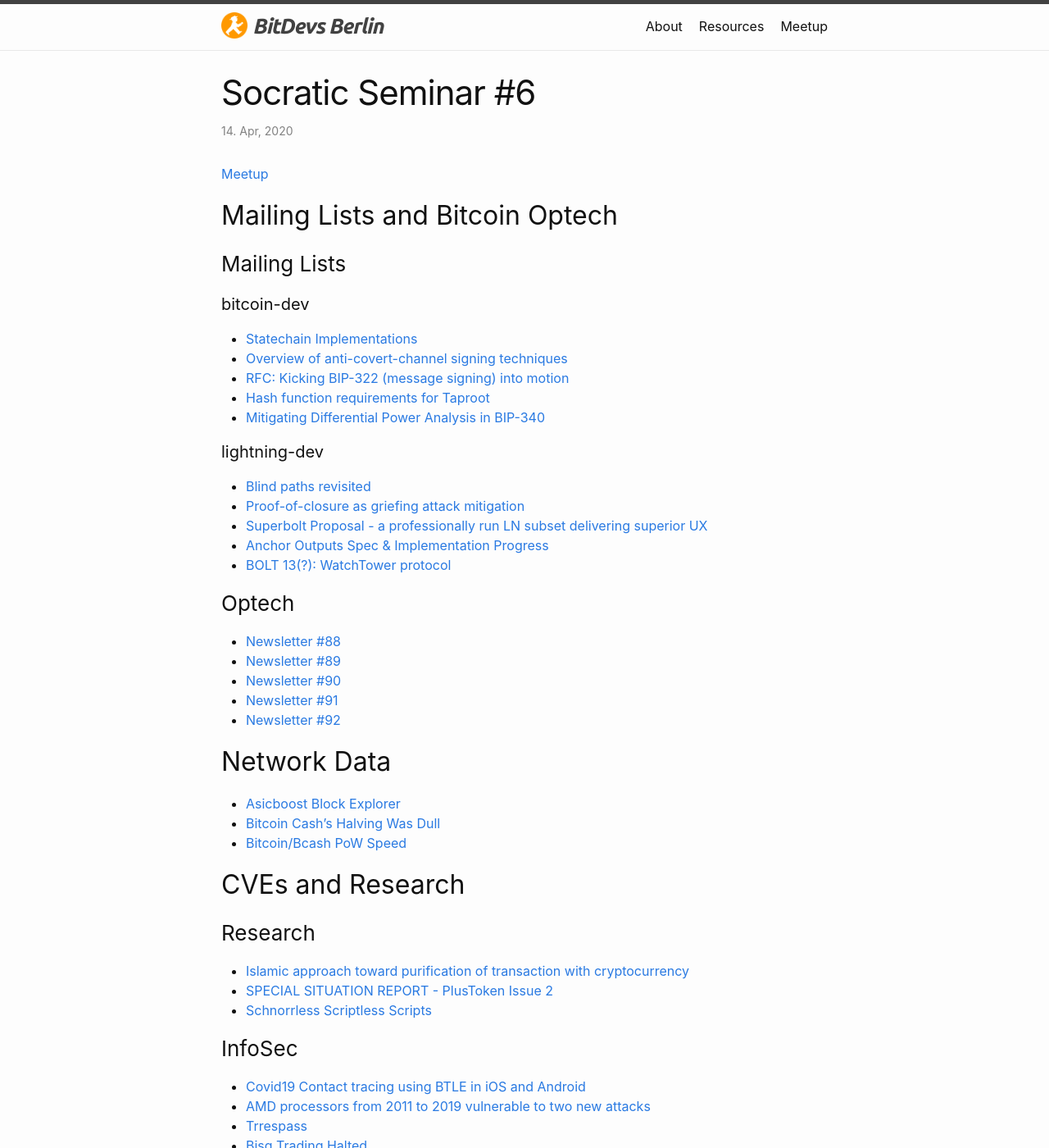
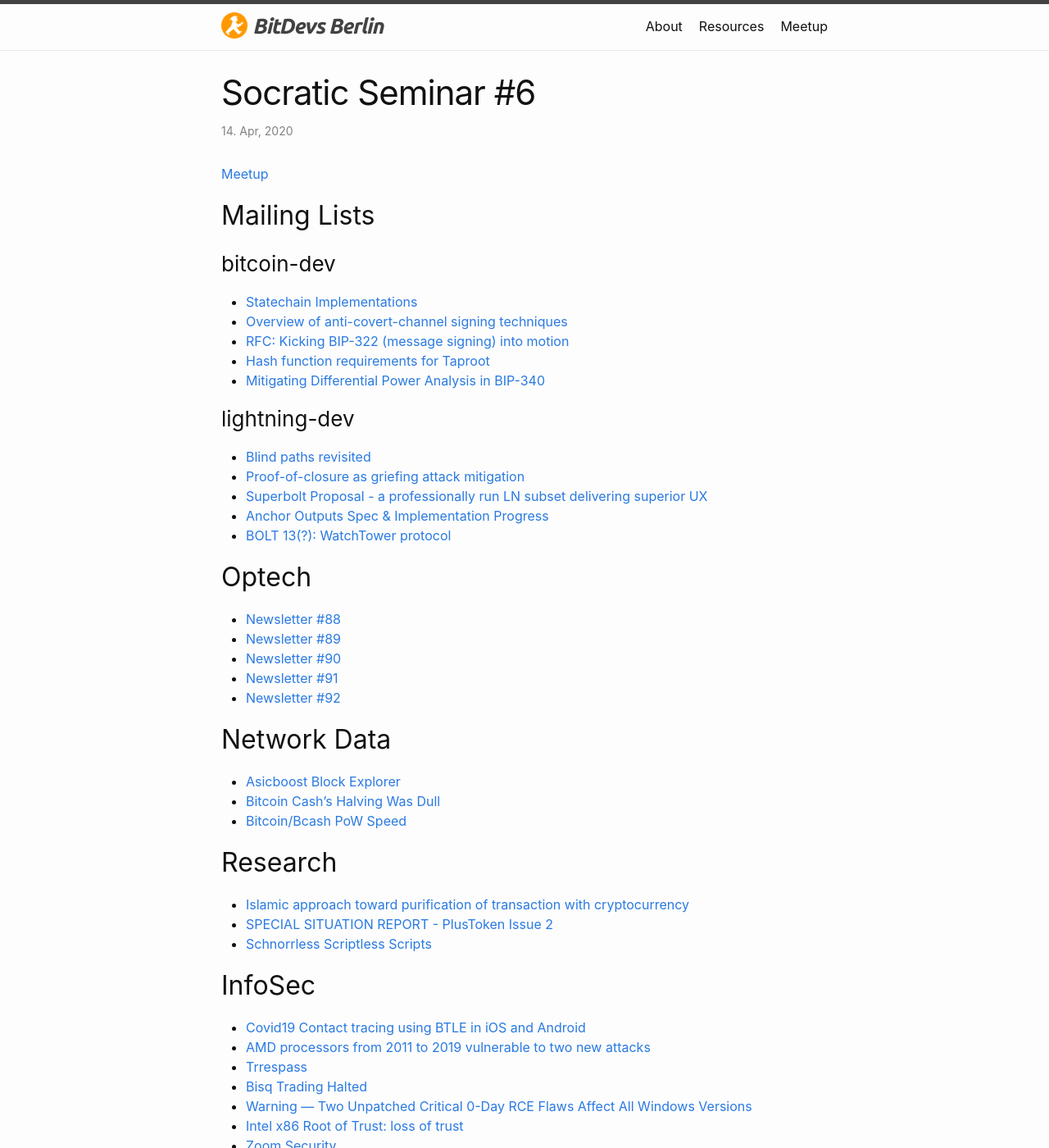
Before and after one commit to fjahr/bitdevsberlin, a Jekyll site: the page built from _posts/2020-04-14-socratic-seminar-6.md, in a window 1280 px wide and 1400 px high. Shown: the whole window at 82% size. Built offline with Jekyll 4.4.1, drawn with Linux system fonts in a browser that asks for light colours.

Commit message:
Small fixups in #6

```diff
--- a/_posts/2020-04-14-socratic-seminar-6.md
+++ b/_posts/2020-04-14-socratic-seminar-6.md
@@ -5,11 +5,9 @@ title: "Socratic Seminar #6"
 
 [Meetup](https://www.meetup.com/Bitcoin-Lab-Berlin/events/267904131/)
 
-## Mailing Lists and Bitcoin Optech
+## Mailing Lists
 
-### Mailing Lists
-
-#### bitcoin-dev
+### bitcoin-dev
 
 - [Statechain Implementations](https://lists.linuxfoundation.org/pipermail/bitcoin-dev/2020-March/017714.html)
 - [Overview of anti-covert-channel signing techniques](https://lists.linuxfoundation.org/pipermail/bitcoin-dev/2020-March/017667.html)
@@ -17,7 +15,7 @@ title: "Socratic Seminar #6"
 - [Hash function requirements for Taproot](https://lists.linuxfoundation.org/pipermail/bitcoin-dev/2020-March/017670.html)
 - [Mitigating Differential Power Analysis in BIP-340](https://lists.linuxfoundation.org/pipermail/bitcoin-dev/2020-March/017709.html)
 
-#### lightning-dev
+### lightning-dev
 
 - [Blind paths revisited](https://lists.linuxfoundation.org/pipermail/lightning-dev/2020-March/002587.html)
 - [Proof-of-closure as griefing attack mitigation](https://lists.linuxfoundation.org/pipermail/lightning-dev/2020-April/002608.html)
@@ -25,7 +23,7 @@ title: "Socratic Seminar #6"
 - [Anchor Outputs Spec & Implementation Progress](https://lists.linuxfoundation.org/pipermail/lightning-dev/2020-March/002607.html)
 - [BOLT 13(?): WatchTower protocol](https://lists.linuxfoundation.org/pipermail/lightning-dev/2020-March/002586.html)
 
-### Optech
+## Optech
 
 - [Newsletter #88](https://bitcoinops.org/en/newsletters/2020/03/11/)
 - [Newsletter #89](https://bitcoinops.org/en/newsletters/2020/03/18/)
@@ -39,15 +37,13 @@ title: "Socratic Seminar #6"
 - [Bitcoin Cash’s Halving Was Dull](https://www.coindesk.com/bitcoin-cash-halving-was-dull-bitcoins-may-be-much-the-same)
 - [Bitcoin/Bcash PoW Speed](https://fork.lol/pow/speed)
 
-## CVEs and Research
-
-### Research
+## Research
 
 - [Islamic approach toward purification of transaction with cryptocurrency](http://www.jatit.org/volumes/Vol98No6/12Vol98No6.pdf)
 - [SPECIAL SITUATION REPORT - PlusToken Issue 2](https://research.oxt.me/special-situation-report/2/preview)
 - [Schnorrless Scriptless Scripts](https://joinmarket.me/blog/blog/schnorrless-scriptless-scripts/)
 
-### InfoSec
+## InfoSec
 
 - [Covid19 Contact tracing using BTLE in iOS and Android](https://www.apple.com/newsroom/2020/04/apple-and-google-partner-on-covid-19-contact-tracing-technology/)
 - [AMD processors from 2011 to 2019 vulnerable to two new attacks](https://www.zdnet.com/article/amd-processors-from-2011-to-2019-vulnerable-to-two-new-attacks/)
```
Also changed, not shown: other parts of _posts/2020-04-14-socratic-seminar-6.md (+1 -1 lines).
